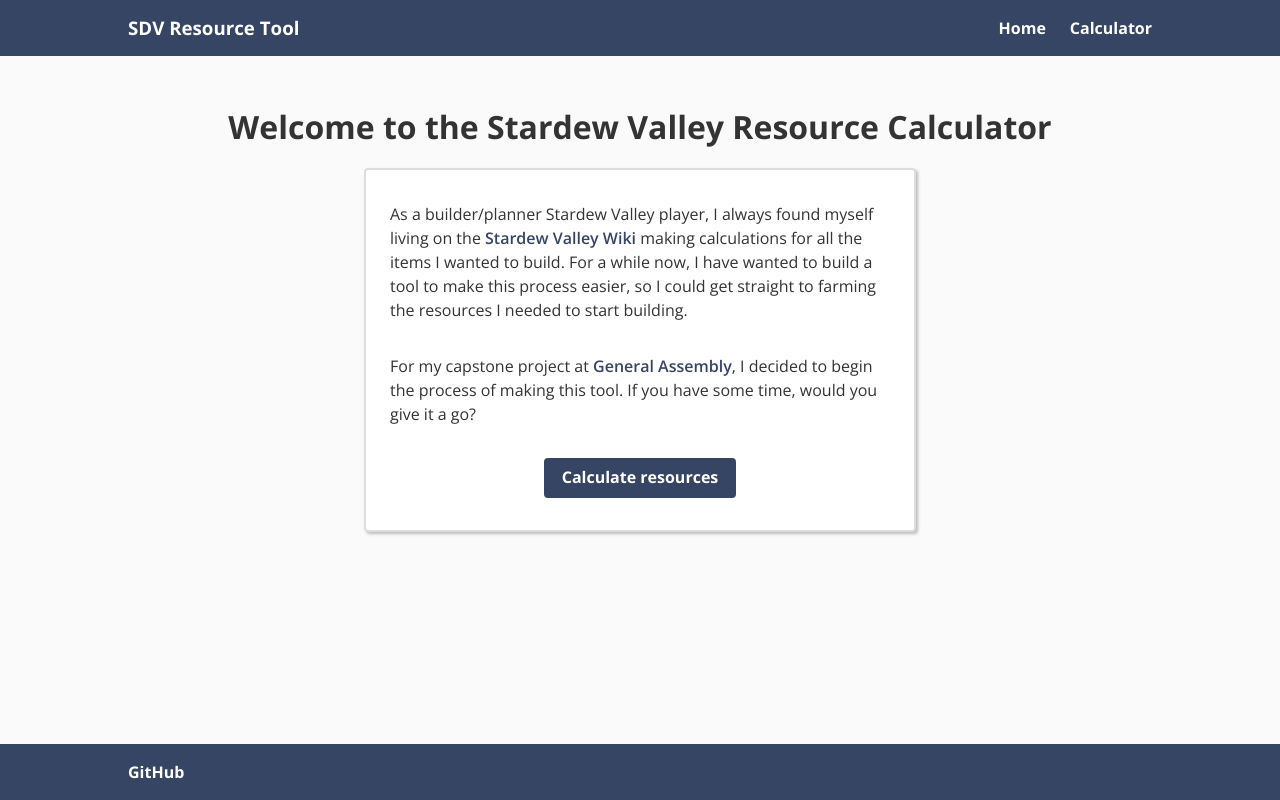
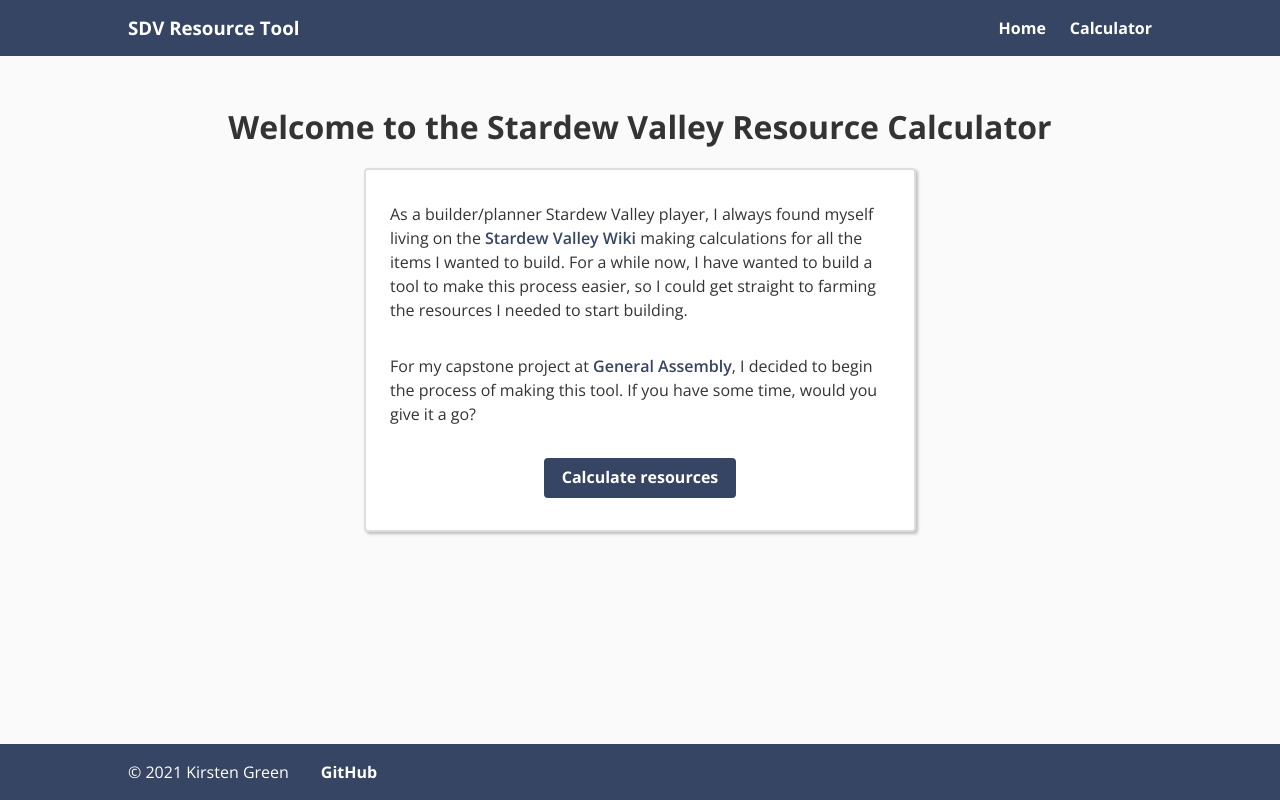
Before and after one commit to kirstengreen/sdv-resource-calculator, a Vue app: page / in a window 1280 px wide. Built offline with nearby package versions, Linux system fonts and the light colour scheme.

Commit message:
Updated the footer

```diff
--- a/src/components/Footer.vue
+++ b/src/components/Footer.vue
@@ -1,7 +1,8 @@
 <template>
   <footer>
     <div class="footer-content">
-      <a href="https://github.com/kirstengreen/sdv-resource-calculator">GitHub</a>
+      <p>&copy; 2021 Kirsten Green</p>
+      <p><a href="https://github.com/kirstengreen/sdv-resource-calculator">GitHub</a></p>
     </div>
   </footer>
 </template>
@@ -20,9 +21,16 @@ footer {
 }
 
 .footer-content {
+  display: flex;
+  flex-direction: row;
+  flex-wrap: row;
   width: 80%;
   max-width: 1200px;
   margin: 0 auto;
+}
+
+.footer-content p:not(:last-child) {
+  padding-right: 32px;
 }
 
 a {
```
